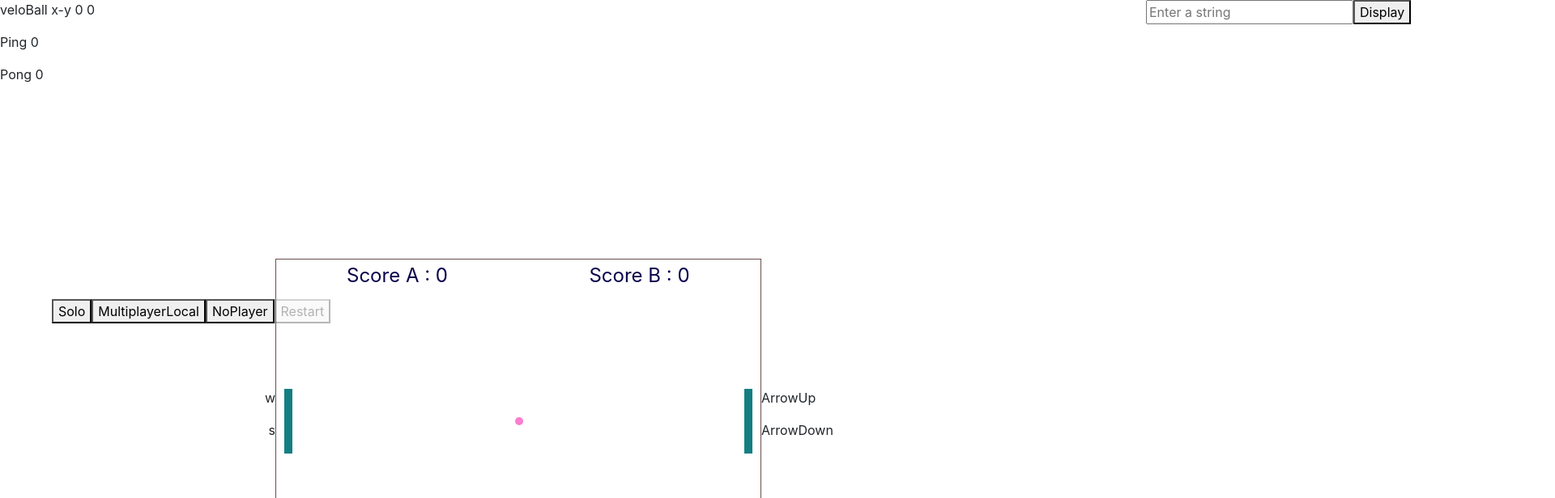
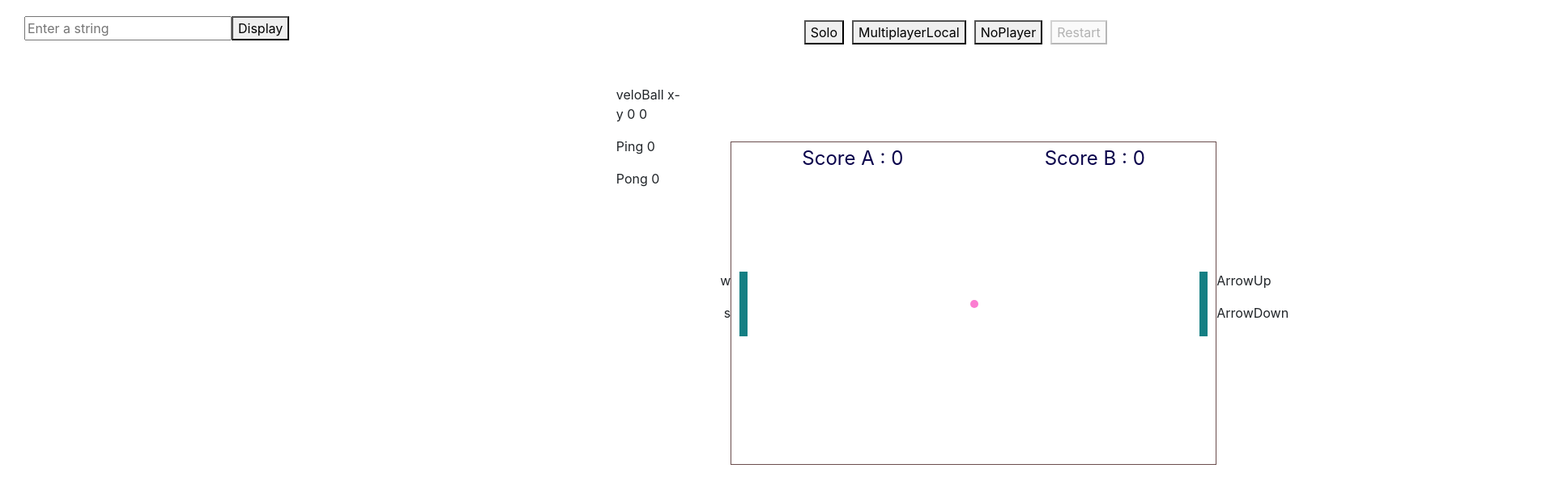
Before and after one commit to tamigore/ft_transcendence, a Vue app in the folder frontend/: page / in a window 1280 px wide. Shown: the top 616 px of the page at 81% size, 1920 px wide, since content can reach past the window. Built offline with nearby package versions, Linux system fonts and the light colour scheme.

Commit message:
chat et pong best

```diff
--- a/frontend/src/App.vue
+++ b/frontend/src/App.vue
@@ -1,9 +1,25 @@
 <template>
-  <div>
-    <MessagesDisplay />
-    <PongGame />
+  <div class="container">
+    <div class="flex-item">
+      <MessagesDisplay />
+    </div>
+    <div class="flex-item">
+      <PongGame />
+    </div>
   </div>
 </template>
+
+<style>
+.container {
+  display: flex;
+  flex-direction: row;
+  justify-content: space-between;
+}
+.flex-item {
+  flex: 1;
+}
+</style>
+
 
 <script lang="ts">
 import { defineComponent } from 'vue';
--- a/frontend/src/components/MessagesDisplay.vue
+++ b/frontend/src/components/MessagesDisplay.vue
@@ -1,6 +1,5 @@
 <template>
   <div class="container">
-
     <input v-model="inputString" type="text" placeholder="Enter a string" />
     <button @click="displayString">Display</button>
     <div class="messageStack">
@@ -10,8 +9,7 @@
 </template>
 
 <script lang="ts">
-import { defineComponent,onMounted, ref, computed } from 'vue';
-
+import { defineComponent, ref } from 'vue';
 
 export default defineComponent({
   data() {
@@ -22,34 +20,34 @@ data() {
   },
   methods: {
     displayString(): void {
-    if (this.inputString == '' )
-    this.messageStack.push('Please enter a string')
-    if (this.inputString != '' )
+      if (this.inputString == '') {
+        this.messageStack.push('Please enter a string');
+      }
+      if (this.inputString != '') {
         this.messageStack.push(this.inputString);
+      }
       this.inputString = '';
     },
   },
-}
-);
-
+});
 </script>
 
-<style >
+<style>
 .container {
-  position: absolute; /* Set the container to absolute position */
-  top: 0; /* Position the container at the top of its parent */
-  left: 1400px;
+   flex: 1;
   display: flex;
+  flex-direction: column;
+  align-items: flex-start;
+  margin-left: 0;
+  margin-top: 10px;
 }
 
 .messageStack {
   display: flex;
-  position: absolute;
   flex-direction: column;
-  max-height: 800px; /* Set a maximum height for the message stack */
+  height: 600px;
   width: 380px;
-  overflow-y: auto; /* Enable vertical scrolling if the content exceeds the maximum height */
-  top: 30px;
+  overflow-y: auto;
 }
 
 .message {
--- a/frontend/src/components/PongGame.vue
+++ b/frontend/src/components/PongGame.vue
@@ -1,10 +1,12 @@
 <template>
+  <div class="game-container">
 
-<p>{{ "veloBall x-y " + veloBallX + " " + veloBallY }}</p>
-<p>{{ "Ping " + ping }}</p>
-<p>{{ "Pong " + pong}}</p>
+  <div class="info-container">
+    <p>{{ "veloBall x-y " + veloBallX + " " + veloBallY }}</p>
+    <p>{{ "Ping " + ping }}</p>
+    <p>{{ "Pong " + pong}}</p>
+  </div>
 
-<div class="game-container">
   <div class="button-container">
     <button @click="startMatchSolo" :disabled="gameIsRunning">Solo</button>
     <button @click="startMatchMultiLocal" :disabled="gameIsRunning">MultiplayerLocal</button>
@@ -42,6 +44,111 @@
 </div>
 
 </template>
+
+<style>
+
+.info-container {
+  position: absolute;
+  top: 0;
+  bottom: 5%;
+  left: 1%;
+  margin-top: 50px;
+  height: 100px;
+  width: 10%;
+}
+
+.button-container {
+  position: absolute;
+  bottom: 100%;  /* Make the button container stick to the top of the game container */
+  left: 0;       /* Align to the left of the game container */
+  height: auto;  /* Let the height be determined by its content */
+  width: 100%;   /* Full width to match game container */
+  display: flex; /* Make it a flex container */
+  justify-content: center; /* Center buttons horizontally */
+  align-items: center; /* Center buttons vertically */
+  gap: 10px; /* Add some space between the buttons */
+}
+
+.game-container {
+  flex: 1;
+  position: relative;
+  display: flex;
+  flex-direction: column;
+  justify-content: flex-end;
+  align-items: flex-start;
+  margin-top: 5%;
+  margin-right: 5%;
+  padding-top: 120px; /* Space for the buttons. This should be greater than the height of the buttons */
+}
+
+
+.pong-container {
+display: flex;
+align-items: center;
+}
+
+.input-container {
+display: flex;
+justify-content: space-between;
+align-items: center;
+
+}
+
+.left-input,
+.right-input {
+width: 150px;
+}
+
+.left-input {
+text-align: right;
+}
+
+.right-input {
+text-align: left;
+}
+
+
+
+.pong {
+  position: relative;
+  width: var(--pongWidth, 10px);
+  height: var(--pongHeight, 10px);
+  border: 1px solid #6b4d4d;
+  overflow: hidden;
+}
+
+.scores {
+display: flex;
+justify-content: center;
+align-items: center;
+height: 40px;
+font-size: 24px;
+color: #09024b;
+text-align: center;
+}
+
+.scorePlayer {
+flex: 1;
+}
+
+.paddle {
+  position: absolute;
+  width: var(--paddle-width, 10px);
+  height: var(--paddle-height, 10px);
+  background-color: #147f83;
+}
+
+.ball {
+  position: absolute;
+  width: var(--ball-size, 10px);
+  height: var(--ball-size, 10px);
+  background-color: rgba(247, 6, 166, 0.521);
+  border-radius: 50%;
+}
+
+
+
+</style>
 
 <script lang="ts">
 
@@ -92,7 +199,7 @@ const ballStartSpeedY = 2;
 const veloBallX = ref(0);
 const veloBallY = ref(0);
 
-const ballMaxSpeedX = 20;
+const ballMaxSpeedX = 17;
 const ballMaxSpeedY = 10;
 
 const ping = ref(0);
@@ -192,6 +299,12 @@ const restartMatch = () => {
     rightPlayerKeyDown.value = 'ArrowDown';
     rightPlayerKeyUp.value = 'ArrowUp';
 
+    leftPaddleHeight.value = 80;
+    leftPaddleY.value = pongHeight/2 - leftPaddleHeight.value/2;
+
+    leftPlayerKeyDown.value = 's';
+    leftPlayerKeyUp.value = 'w';
+
     ballX.value = pongWidth / 2 - ballSize / 2;
     ballY.value = pongHeight / 2 - ballSize / 2;
 
@@ -230,7 +343,7 @@ const ballWallColistion = () => {
       scoreB.value += 1;
       ballX.value = pongWidth/2 - ballSize/2;
       ballY.value = pongHeight/2 - ballSize/2;
-      veloBallX.value = -ballStartSpeedX;
+      veloBallX.value = (2 + Math.random());
       veloBallY.value = (Math.random() * 6) - 3;
     }
   if (ballX.value >= pongWidth - ballSize - 1)
@@ -238,7 +351,7 @@ const ballWallColistion = () => {
       scoreA.value += 1;
       ballX.value = pongWidth/2 - ballSize/2;
       ballY.value = pongHeight/2 - ballSize/2;
-      veloBallX.value = ballStartSpeedX;
+      veloBallX.value = -(2 + Math.random());
       veloBallY.value = (Math.random() * 6) - 3;
     }
 }
@@ -375,94 +488,3 @@ return {
 
 );
 </script>
-
-
-
-
-<style>
-
-.button-container {
-  position: absolute;
-  top: 0;
-  left: 5%;
-  margin-top: 250px;
-  height: 100px;
-  width: 100%;
-}
-
-.game-container {
-
-position :relative;
-display: flex;
-justify-content: center;
-align-items: center;
-height: 100vh;
-}
-
-.pong-container {
-display: flex;
-align-items: center;
-}
-
-.input-container {
-display: flex;
-justify-content: space-between;
-align-items: center;
-
-}
-
-.left-input,
-.right-input {
-width: 150px;
-}
-
-.left-input {
-text-align: right;
-}
-
-.right-input {
-text-align: left;
-}
-
-
-
-.pong {
-  position: relative;
-  width: var(--pongWidth, 10px);
-  height: var(--pongHeight, 10px);
-  border: 1px solid #6b4d4d;
-  overflow: hidden;
-}
-
-.scores {
-display: flex;
-justify-content: center;
-align-items: center;
-height: 40px;
-font-size: 24px;
-color: #09024b;
-text-align: center;
-}
-
-.scorePlayer {
-flex: 1;
-}
-
-.paddle {
-  position: absolute;
-  width: var(--paddle-width, 10px);
-  height: var(--paddle-height, 10px);
-  background-color: #147f83;
-}
-
-.ball {
-  position: absolute;
-  width: var(--ball-size, 10px);
-  height: var(--ball-size, 10px);
-  background-color: rgba(247, 6, 166, 0.521);
-  border-radius: 50%;
-}
-
-
-
-</style>
```
Lines whose indentation alone changed are shown as unchanged.
